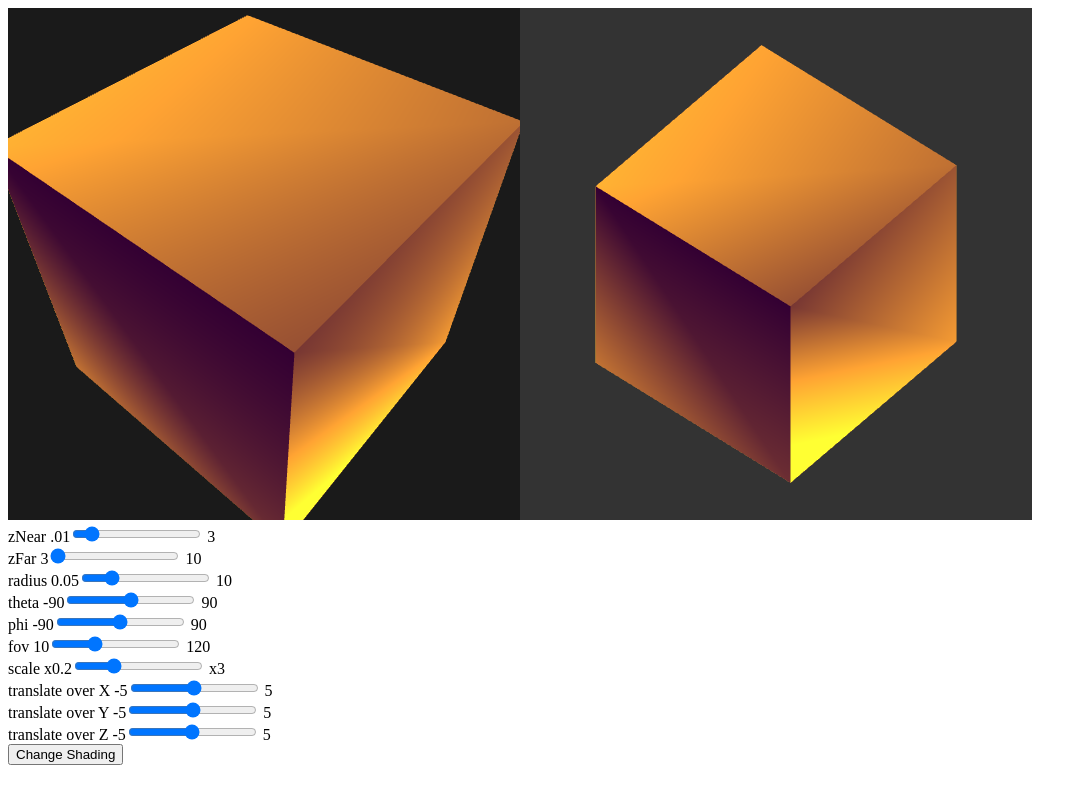
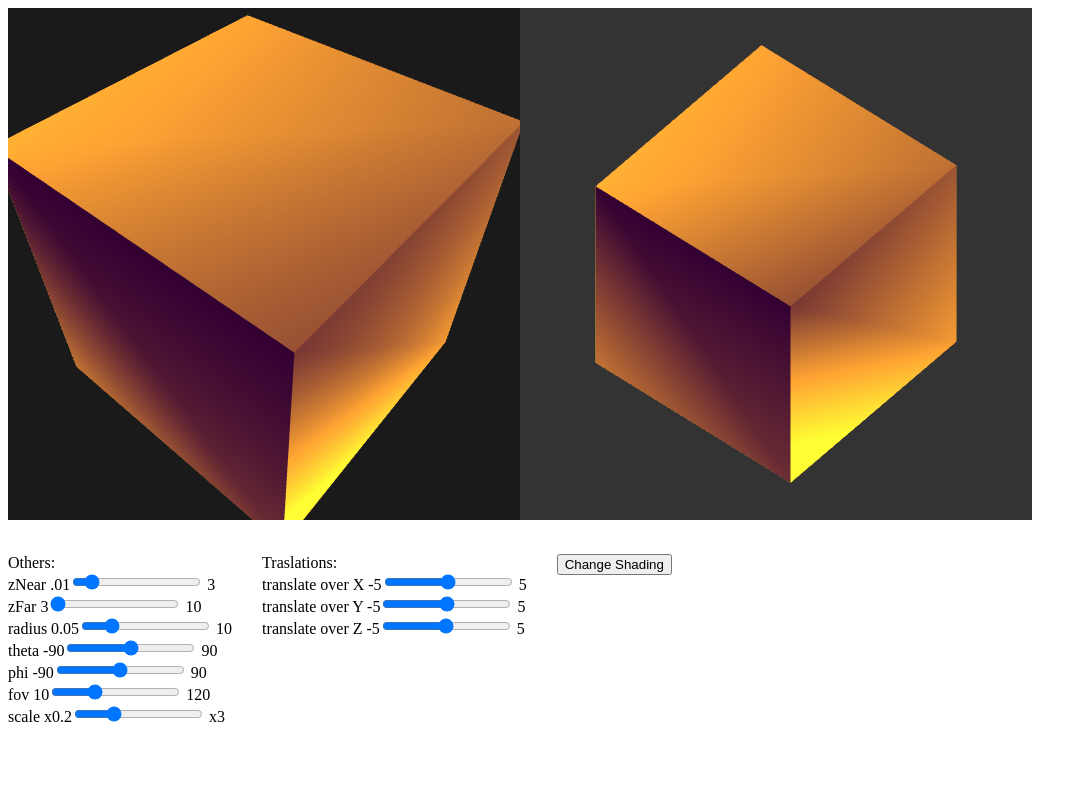
Before and after one commit to SapienzaInteractiveGraphicsCourse/ig-hw1-marcocosta96, a plain HTML site: page index.html in a window 1280 px wide. Shown: the whole page, without its empty margins (0-1087 px from the left). Drawn offline with Linux system fonts and the light colour scheme; animation ran at ten frames a second.

Commit message:
Html midified

```diff
--- a/index.html
+++ b/index.html
@@ -102,59 +102,56 @@
         <canvas id="gl-canvas" width="1024" height="512">
             Oops ... your browser doesn't support the HTML5 canvas element
         </canvas>
-    </body>
-
-    <div>
+        <div style="clear:both; padding-bottom: 30px"></div>
+        <div style="float:left; padding-right: 30px">
+            <label>Others:</label>
+            <br/>
             zNear .01<input id="zNearSlider" type="range"
             min=".01" max="3" step="0.1" value="0.3" />
             3
-    </div>
-    <div>
+            <br/>
             zFar 3<input id="zFarSlider" type="range"
             min="3" max="10" step="3.0" value="3" />
             10
-    </div>
-    <div>
+            <br/>
             radius 0.05<input id="radiusSlider" type="range"
             min="0.05" max="10" step="0.1" value="2" />
             10
-    </div>
-    <div>
+            <br/>
             theta -90<input id="thetaSlider" type="range"
             min="-90" max="90" step="5" value="0" />
             90
-    </div>
-    <div>
+            <br/>
             phi -90<input id="phiSlider" type="range"
             min="-90" max="90" step="5" value="0" />
             90
-    </div>
-    <div>
+            <br/>
             fov 10<input id="fovSlider" type="range"
             min="10" max="120" step="5" value="45" />
             120
-    </div>
-    <div>
+            <br/>
             scale x0.2<input id="scaleSlider" type="range"
             min="0.2" max="3" step="0.2" value="1" />
             x3
         </div>
-    <div>
+        <div style="float:left; padding-right: 30px">
+            <label>Traslations:</label>
+            <br/>
             translate over X -5<input id="traslationSliderX" type="range"
             min="-5.0" max="5.0" step="1" value="0" />
             5
-    </div>
+            <br/>
             translate over Y -5<input id="traslationSliderY" type="range"
             min="-5.0" max="5.0" step="1" value="0" />
             5
-    </div>
-    <div>
+            <br/>
             translate over Z -5<input id="traslationSliderZ" type="range"
             min="-5.0" max="5.0" step="1" value="0" />
             5
         </div>
-    <div>
+        <div style="float:left;">
             <button id="ShadingButton">Change Shading</button>
         </div>
+    </body>
 
 </html>
```
Lines whose indentation alone changed are shown as unchanged.
